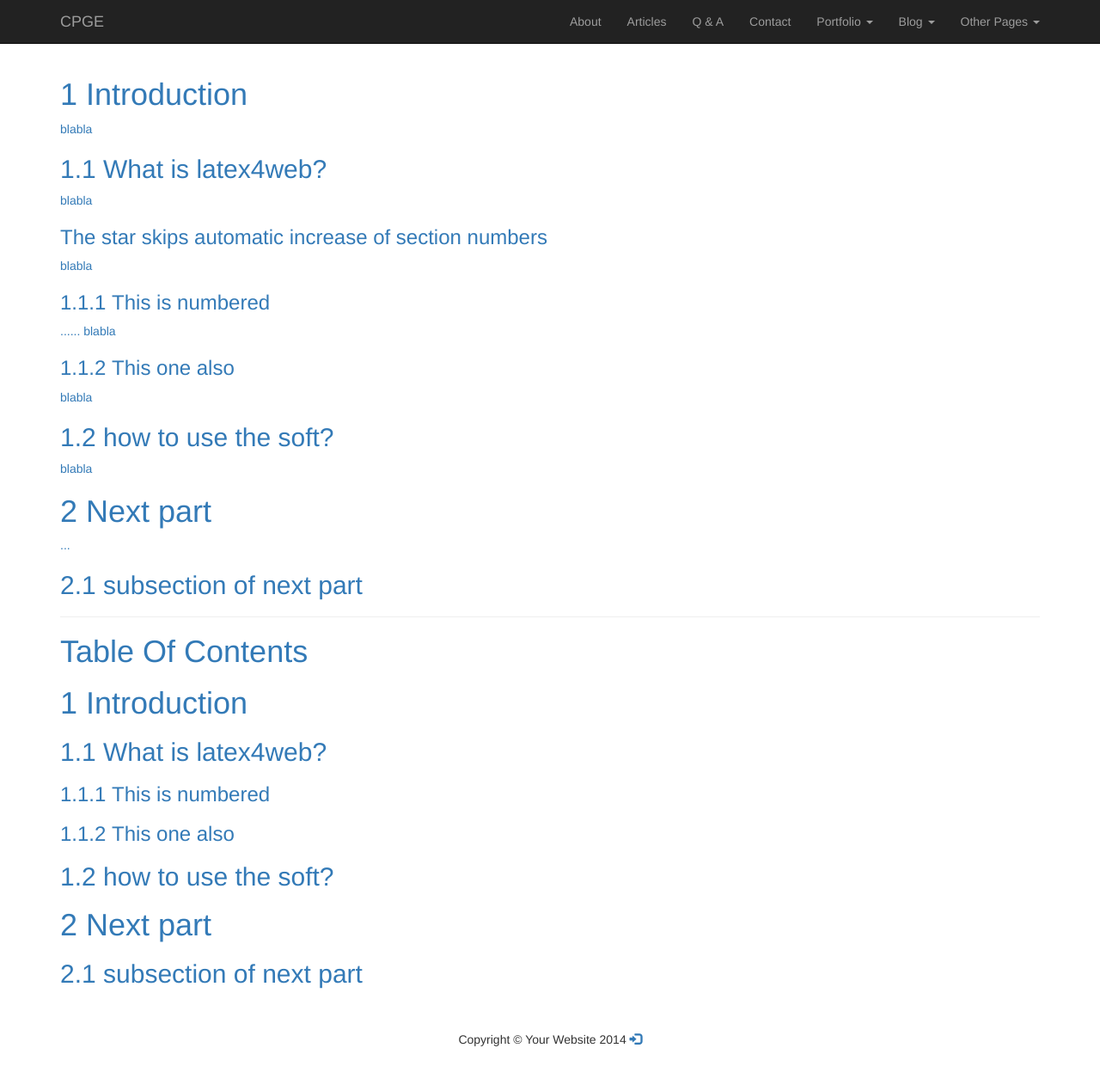
After one commit to anthonyhtyao/cpge_tw, a Django app: page /test/ in a window 1280 px wide. The commit adds this page. Shown: the whole page at 86% size. Run offline with Django 3.2, Linux system fonts and the light colour scheme; some libraries are stand-ins or nearby versions.

Commit message:
Test latex to html success

```diff
--- a/cpge_tw/urls.py
+++ b/cpge_tw/urls.py
@@ -21,6 +21,7 @@ from django.conf.urls import include
 urlpatterns = [
     url(r'^admin/', admin.site.urls),
     url(r'^$', views.index, name='index'),
+    url(r'^test/$', views.test, name='test'),
     url(r'^register/$', views.register, name='register'),
     url(r'^login/$', views.user_login, name='login'),
     url(r'^article/(?P<articleID>[0-9]*)/$',views.article, name='article'),
--- a/cpge_tw/views.py
+++ b/cpge_tw/views.py
@@ -243,3 +243,6 @@ def user_logout(request):
 def contact(request):
     users = UserProfile.objects.filter(ispublic=True)
     return render(request, 'cpge_tw/contact.html', {'users':users} )
+
+def test(request):
+    return render(request, 'test.html')
--- a/static/js/latex4web/main.js
+++ b/static/js/latex4web/main.js
@@ -53,29 +53,29 @@ var g_strlog = ''
 var g_TOC = '' // Table of contents
 var g_strDebug = ''
 var g_reftext = '' // stores parameter of \ref or \label commands
-
-var g_header = '<html>\r\n<head>\r\n'
-  g_header = g_header + '<title>LaTeX4Web 1.3 OUTPUT</title>\r\n'
-  g_header = g_header + '<style type=\"text/css\">\r\n<!--\r\n'
-  g_header = g_header + ' body {color: black;  background:\"#FFCC99\";  }\r\n'
-  g_header = g_header + ' div.p { margin-top: 7pt;}\r\n'
-  g_header = g_header + ' td div.comp { margin-top: -0.6ex; margin-bottom: -1ex;}\r\n'
-  g_header = g_header + ' td div.comb { margin-top: -0.6ex; margin-bottom: -.6ex;}\r\n'
-  g_header = g_header + ' td div.norm {line-height:normal;}\r\n'
-  g_header = g_header + ' td div.hrcomp { line-height: 0.9; margin-top: -0.8ex; margin-bottom: -1ex;}\r\n'
-  g_header = g_header + ' td.sqrt {border-top:2 solid black;\r\n'
-  g_header = g_header + '          border-left:2 solid black;\r\n'
-  g_header = g_header + '          border-bottom:none;\r\n'
-  g_header = g_header + '          border-right:none;}\r\n'
-  g_header = g_header + ' table.sqrt {border-top:2 solid black;\r\n'
-  g_header = g_header + '             border-left:2 solid black;\r\n'
-  g_header = g_header + '             border-bottom:none;\r\n'
-  g_header = g_header + '             border-right:none;}\r\n'
-  g_header = g_header + '-->\r\n'
-  g_header = g_header + '</style>\r\n'
-
-  g_header = g_header + '</head>\r\n<body>\r\n'
-
+var g_header = '';
+//var g_header = '<html>\r\n<head>\r\n'
+//  g_header = g_header + '<title>LaTeX4Web 1.3 OUTPUT</title>\r\n'
+//  g_header = g_header + '<style type=\"text/css\">\r\n<!--\r\n'
+//  g_header = g_header + ' body {color: black;  background:\"#FFCC99\";  }\r\n'
+//  g_header = g_header + ' div.p { margin-top: 7pt;}\r\n'
+//  g_header = g_header + ' td div.comp { margin-top: -0.6ex; margin-bottom: -1ex;}\r\n'
+//  g_header = g_header + ' td div.comb { margin-top: -0.6ex; margin-bottom: -.6ex;}\r\n'
+//  g_header = g_header + ' td div.norm {line-height:normal;}\r\n'
+//  g_header = g_header + ' td div.hrcomp { line-height: 0.9; margin-top: -0.8ex; margin-bottom: -1ex;}\r\n'
+//  g_header = g_header + ' td.sqrt {border-top:2 solid black;\r\n'
+//  g_header = g_header + '          border-left:2 solid black;\r\n'
+//  g_header = g_header + '          border-bottom:none;\r\n'
+//  g_header = g_header + '          border-right:none;}\r\n'
+//  g_header = g_header + ' table.sqrt {border-top:2 solid black;\r\n'
+//  g_header = g_header + '             border-left:2 solid black;\r\n'
+//  g_header = g_header + '             border-bottom:none;\r\n'
+//  g_header = g_header + '             border-right:none;}\r\n'
+//  g_header = g_header + '-->\r\n'
+//  g_header = g_header + '</style>\r\n'
+//
+//  g_header = g_header + '</head>\r\n<body>\r\n'
+//
 for(i=0;i<256;i++)
 {
   if(EClass[i] > g_MaxClass)
@@ -174,7 +174,6 @@ function GetNextToken(txtSource,startAt)
 //============================================================================
 function ltxParse(inputString)
 {
-
   var step = 0  // this is purely to avoid infinite loops in case of bugs
   var BracketLevel = 0 // 0 outside any bracket
   var FracLevel = 0
@@ -223,7 +222,6 @@ function ltxParse(inputString)
   g_NextTokenPos=0
 
   //=============== PARSING OF INPUT STARTS HERE =================================
-
   // Apply user-defined replacements (aliases)
   window.status = 'Replacing aliases...'
   var str = LatexReplaceAliases(inputString) // document.MainForm.input.value)
@@ -2188,7 +2186,8 @@ function ltxParse(inputString)
   {
     g_strlog = g_strlog + '\r\n<hr>\r\n<p><h1>Table Of Contents</h1>\r\n'+g_TOC
   }
-  g_strlog = g_strlog + '</body>\r\n</html>\r\n'
+  g_strlog = g_strlog + '\n'
+  //g_strlog = g_strlog + '</body>\r\n</html>\r\n'
 
   window.status = 'Make cross references right....'
   //fill bookmarks with found equation references
@@ -2199,6 +2198,7 @@ function ltxParse(inputString)
 
 
   window.status = 'Done'
+
   // show the HTML output in the 2nd textbox
   return g_strlog;
 //  document.MainForm.output.value = g_strlog
--- a/templates/base.html
+++ b/templates/base.html
@@ -35,7 +35,6 @@
     })
     </script>
 
-    <script language=javascript src="{% static "js/latex4web/main.js" %}"></script>
     <!-- Loading Deterministic Finite Automata (DFA) data -->
     <script language=javascript src="{% static "js/latex4web/LaTeX_asc.js" %}"></script>
     <script language=javascript src="{% static "js/latex4web/LaTeX_acc.js" %}"></script>
--- /dev/null
+++ b/templates/test.html
@@ -0,0 +1,29 @@
+{% extends 'base.html' %}
+{% load static %}
+
+{% block body_block %}
+    <div class="ltxTest">
+        \section{Introduction}
+blabla
+\subsection{What is latex4web?}
+blabla
+\subsubsection*{The star skips automatic increase of section numbers}
+blabla
+\subsubsection{This is numbered}
+...... blabla
+\subsubsection{This one also}
+
+blabla
+\subsection{how to use the soft?}
+blabla
+\section{Next part}
+...
+\subsection{subsection of next part}
+    </div>
+    <script src="{% static "js/latex4web/main.js" %}"></script>
+    <script>
+        var l = $(".ltxTest").html();
+        console.log(ltxParse(l));
+        $(".ltxTest").html(ltxParse(l));
+    </script>
+{% endblock %}
```
